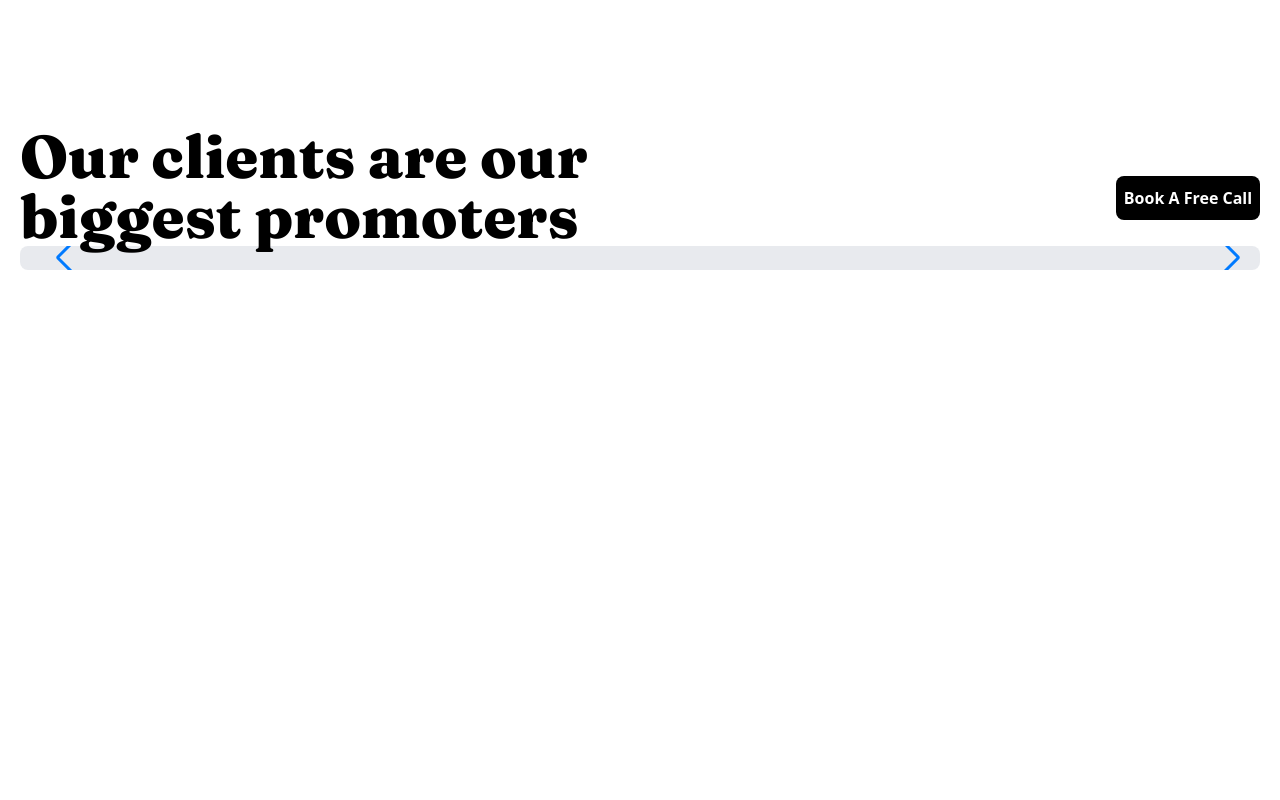
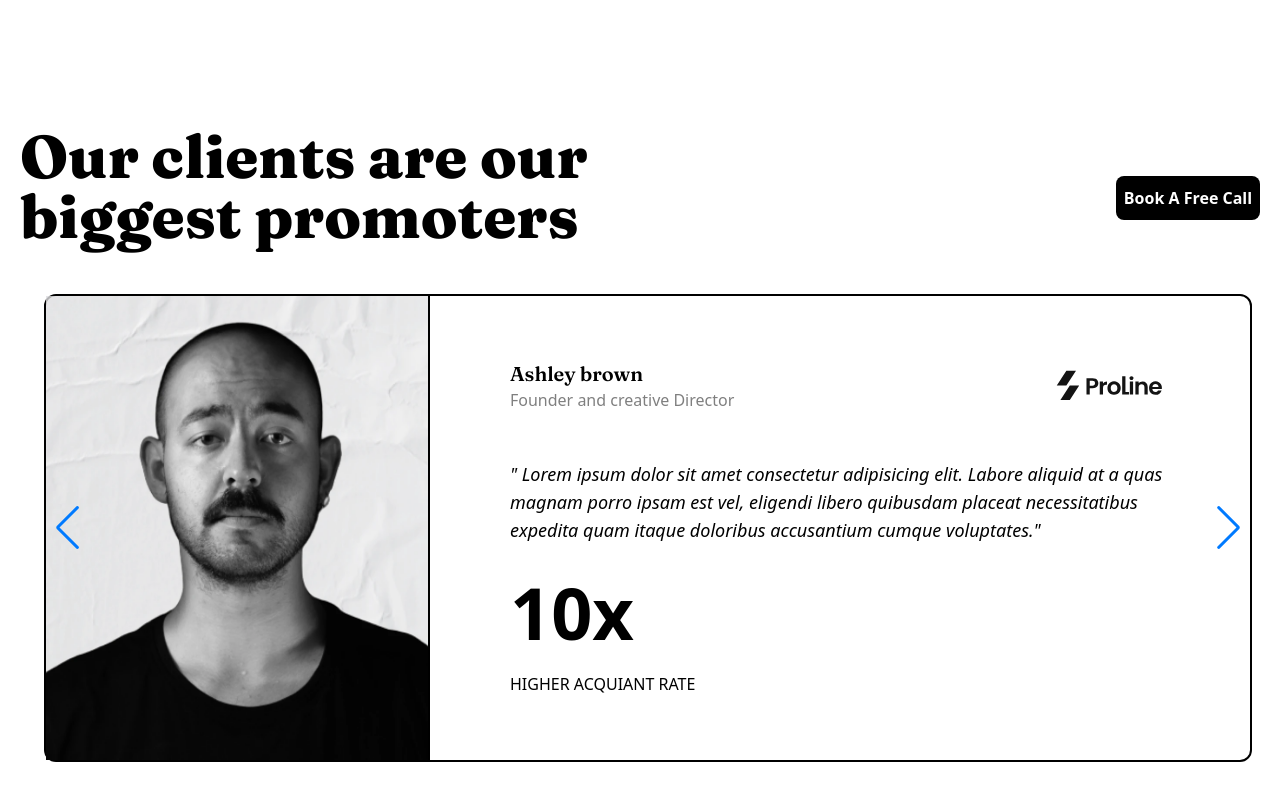
Before and after one commit to angeldavidp/proyecto-primero, a website: page src/index.html in a window 1280 px wide. Shown: the part 4236-5036 px from the top of the page. Before the commit the page ends 4526 px from the top, so only its background shows below. Drawn offline with nearby package versions, Linux system fonts and the light colour scheme.

Commit message:
style new stage and new sction

```diff
--- a/src/index.html
+++ b/src/index.html
@@ -310,17 +310,84 @@
           <button class="bg-black text-white w-36 h-11 mt-6 rounded-lg font-semibold">Book A Free Call</button>
         </div>
 
-        <div>
-          <div class="container w-full py-3 px-4 flex flex-col overflow-hidden bg-slate-500 bg-opacity-15 rounded-lg">
-            <div class="swiper-container w-full h-full translate-x-2 delay-75 flex flex-row">
+          <div class=" w-full py-12 px-4 flex flex-col overflow-hidden  bg-opacity-15 rounded-lg">
+            <!-- Swiper -->
+            <div class="new-swiper w-full h-full translate-x-2 delay-75 flex flex-row">
+              <div class="swiper-wrapper ">
+
+                <div class="swiper-slide border-black border-2 rounded-xl">
+                  <div class="flex flex-row ">
+                    <img src="img/carousel1.webp" alt="" class=" w-96 border-r-2 border-black">
+                    <div class=" px-20 py-16">
+                      <div class="flex flex-row justify-between  ">
+                      <p><span class="font-title font-semibold text-xl">Ashley brown</span> <br> <span class="opacity-50">Founder and creative Director</span></p>
+                      <img src="img/carsouel-header-1.svg" alt="" class="w-32 ">
+                      </div>
+                      <div class="mt-12">
+                        <p class="italic text-lg">" Lorem ipsum dolor sit amet consectetur adipisicing elit. Labore aliquid at a quas magnam porro ipsam est vel, eligendi libero quibusdam placeat necessitatibus expedita quam itaque doloribus accusantium cumque voluptates." </p>
+                        <p class="mt-8 flex flex-col"> <span class="font-semibold text-7xl">10x</span> <br>HIGHER ACQUIANT RATE</p>
+                      </div>
+                    </div>
+                  </div>
+                </div>
+
+                <div class="swiper-slide border-black border-2 rounded-xl">
+                  <div class="flex flex-row ">
+                    <img src="img/team-member-1.webp" alt="" class=" w-96 border-r-2 border-black object-cover">
+                    <div class=" px-20 py-16">
+                      <div class="flex flex-row justify-between  ">
+                      <p><span class="font-title font-semibold text-xl">Ashley brown</span> <br> <span class="opacity-50">Founder and creative Director</span></p>
+                      <img src="img/carsouel-header-1.svg" alt="" class="w-32 ">
+                      </div>
+                      <div class="mt-12">
+                        <p class="italic text-lg">" Lorem ipsum dolor sit amet consectetur adipisicing elit. Labore aliquid at a quas magnam porro ipsam est vel, eligendi libero quibusdam placeat necessitatibus expedita quam itaque doloribus accusantium cumque voluptates." </p>
+                        <p class="mt-8 flex flex-col"> <span class="font-semibold text-7xl">10x</span> <br>HIGHER ACQUIANT RATE</p>
+                      </div>
+                    </div>
+                  </div>
+                </div>
 
 
+                <div class="swiper-slide border-black border-2 rounded-xl">
+                  <div class="flex flex-row ">
+                    <img src="img/team-member-2.webp" alt="" class=" w-96 border-r-2 border-black object-cover">
+                    <div class=" px-20 py-16">
+                      <div class="flex flex-row justify-between  ">
+                      <p><span class="font-title font-semibold text-xl">Ashley brown</span> <br> <span class="opacity-50">Founder and creative Director</span></p>
+                      <img src="img/carsouel-header-1.svg" alt="" class="w-32 ">
+                      </div>
+                      <div class="mt-12">
+                        <p class="italic text-lg">" Lorem ipsum dolor sit amet consectetur adipisicing elit. Labore aliquid at a quas magnam porro ipsam est vel, eligendi libero quibusdam placeat necessitatibus expedita quam itaque doloribus accusantium cumque voluptates." </p>
+                        <p class="mt-8 flex flex-col"> <span class="font-semibold text-7xl">10x</span> <br>HIGHER ACQUIANT RATE</p>
+                      </div>
+                    </div>
+                  </div>
+                </div>
 
-                  <div class="swiper-button-prev"></div>
-                  <div class="swiper-button-next"></div>
+
+                <div class="swiper-slide border-black border-2 rounded-xl">
+                  <div class="flex flex-row ">
+                    <img src="img/team-member-3.webp" alt="" class=" w-96 border-r-2 border-black object-cover">
+                    <div class=" px-20 py-16">
+                      <div class="flex flex-row justify-between  ">
+                      <p><span class="font-title font-semibold text-xl">Ashley brown</span> <br> <span class="opacity-50">Founder and creative Director</span></p>
+                      <img src="img/carsouel-header-1.svg" alt="" class="w-32 ">
+                      </div>
+                      <div class="mt-12">
+                        <p class="italic text-lg">" Lorem ipsum dolor sit amet consectetur adipisicing elit. Labore aliquid at a quas magnam porro ipsam est vel, eligendi libero quibusdam placeat necessitatibus expedita quam itaque doloribus accusantium cumque voluptates." </p>
+                        <p class="mt-8 flex flex-col"> <span class="font-semibold text-7xl">10x</span> <br>HIGHER ACQUIANT RATE</p>
+                      </div>
+                    </div>
+                  </div>
+                </div>
+
+
               </div>
+              <div class="swiper-button-prev"></div>
+              <div class="swiper-button-next"></div>
             </div>
           </div>
+
         </div>
 
     </section>
--- a/src/swiper.js
+++ b/src/swiper.js
@@ -31,3 +31,37 @@ new Swiper(".swiper-container",
       },
     }
   });
+
+  new Swiper(".new-swiper",
+    {
+
+      loop: true,
+      navigation: {
+        nextEl: ".swiper-button-next",
+        prevEl: ".swiper-button-prev",
+      },
+
+      slidesPerView: 1,
+      spaceBetween: 10,
+
+      breakpoints: {
+        620: {
+          slidesPerView: 1,
+          spaceBetween: 20,
+        },
+
+        680: {
+          slidesPerView: 1,
+          spaceBetween: 10,
+        },
+
+        920: {
+          slidesPerView: 1,
+          spaceBetween: 15,
+        },
+        1240: {
+          slidesPerView: 1,
+          spaceBetween: 40,
+        },
+      }
+    });
```
Also changed, not shown: src/css/output.css.
